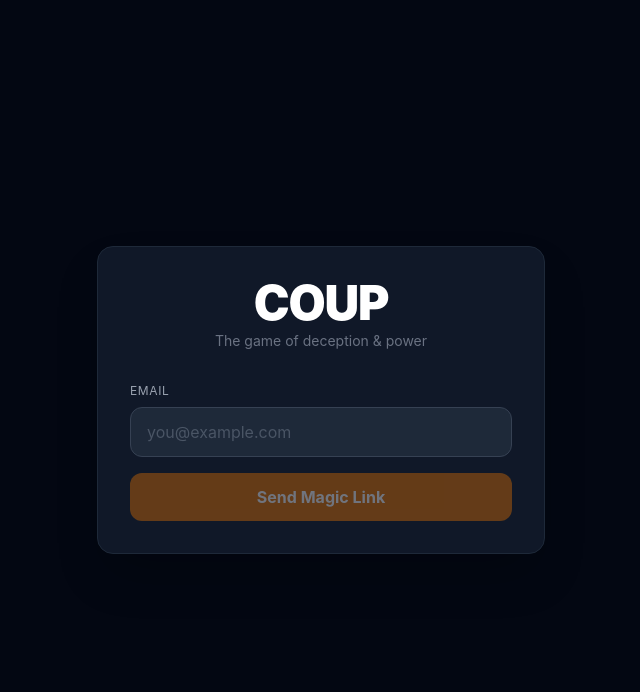
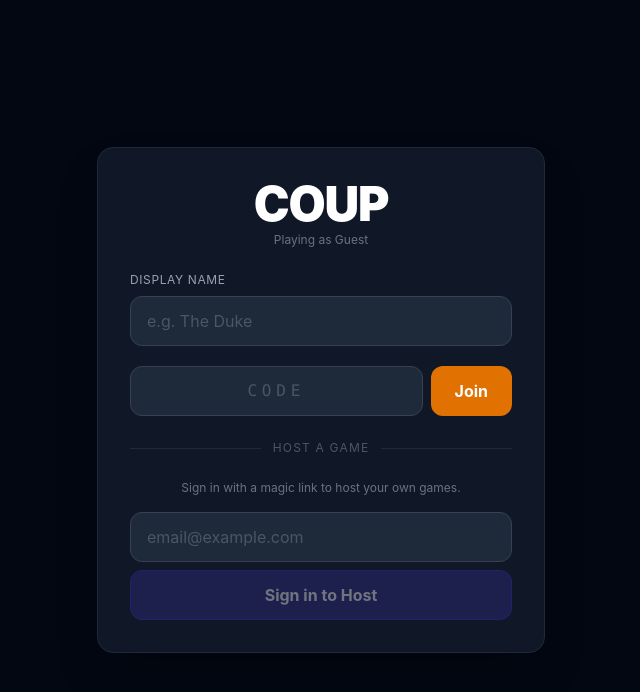
Before and after one commit to Tirthkumar1/Coup, a React (Vite) app: page / in a window 1280 px wide. Shown: the top 692 px of the page, without its empty margins (319-959 px from the left). Built offline with nearby package versions, Linux system fonts and the light colour scheme; no server answers.

Commit message:
Allow guest access: refactor Lobby and add anon RLS policies

```diff
--- a/src/pages/Lobby.tsx
+++ b/src/pages/Lobby.tsx
@@ -60,20 +60,34 @@ export default function Lobby() {
     setLoading(false)
   }
 
+  /* ── Join Room Logic (Shared) ── */
   const handleJoinRoom = async () => {
     if (!displayName.trim()) { setError('Enter a display name'); return }
     if (!joinCode.trim()) { setError('Enter a room code'); return }
     setLoading(true); setError('')
     try {
       localStorage.setItem('coup_display_name', displayName.trim())
+
+      // Determine effective user ID (auth id or guest id)
+      let effectiveId = user?.id
+      if (!effectiveId) {
+        effectiveId = localStorage.getItem('coup_guest_id')
+        if (!effectiveId) {
+          effectiveId = `guest_${Math.random().toString(36).substring(2, 9)}`
+          localStorage.setItem('coup_guest_id', effectiveId)
+        }
+      }
+
       const { data: room, error: re } = await supabase
         .from('rooms').select().eq('code', joinCode.toUpperCase()).single()
       if (re || !room) throw new Error('Room not found')
       if (room.status !== 'waiting') throw new Error('Game already started')
+
       const { error: pe } = await supabase
         .from('players')
-        .insert({ room_id: room.id, user_id: user!.id, display_name: displayName.trim() })
+        .insert({ room_id: room.id, user_id: effectiveId, display_name: displayName.trim() })
       if (pe) throw pe
+
       navigate(`/room/${joinCode.toUpperCase()}`)
     } catch (e: unknown) {
       setError((e as Error).message)
@@ -81,53 +95,15 @@ export default function Lobby() {
     setLoading(false)
   }
 
-  /* ── Unauthenticated ── */
-  if (!user) {
-    return (
-      <main className="min-h-screen bg-gray-950 flex items-center justify-center p-4">
-        <div className="bg-gray-900 rounded-2xl p-8 w-full max-w-md shadow-2xl border border-gray-800">
-          <div className="mb-8 text-center">
-            <h1 className="text-5xl font-black text-white tracking-tight mb-1">COUP</h1>
-            <p className="text-gray-500 text-sm">The game of deception & power</p>
-          </div>
-
-          {magicSent ? (
-            <div className="bg-emerald-950 border border-emerald-700 rounded-xl p-4 text-emerald-300 text-sm text-center">
-              ✓ Magic link sent! Check your email to sign in.
-            </div>
-          ) : (
-            <>
-              <label className="text-gray-400 text-xs uppercase tracking-wider mb-2 block">Email</label>
-              <input
-                type="email"
-                placeholder="you@example.com"
-                value={email}
-                onChange={e => setEmail(e.target.value)}
-                onKeyDown={e => e.key === 'Enter' && handleSendMagicLink()}
-                className="w-full bg-gray-800 border border-gray-700 rounded-xl px-4 py-3 text-white placeholder-gray-600 mb-4 focus:outline-none focus:border-amber-500 transition-colors"
-              />
-              {error && <p className="text-red-400 text-sm mb-3">{error}</p>}
-              <button
-                onClick={handleSendMagicLink}
-                disabled={loading || !email}
-                className="w-full bg-amber-600 hover:bg-amber-500 disabled:opacity-40 text-white font-bold rounded-xl px-4 py-3 transition-colors"
-              >
-                {loading ? 'Sending…' : 'Send Magic Link'}
-              </button>
-            </>
-          )}
-        </div>
-      </main>
-    )
-  }
-
-  /* ── Authenticated ── */
+  /* ── Layout ── */
   return (
     <main className="min-h-screen bg-gray-950 flex items-center justify-center p-4">
       <div className="bg-gray-900 rounded-2xl p-8 w-full max-w-md shadow-2xl border border-gray-800">
         <div className="mb-6 text-center">
           <h1 className="text-5xl font-black text-white tracking-tight mb-1">COUP</h1>
-          <p className="text-gray-500 text-xs">{user.email}</p>
+          <p className="text-gray-500 text-xs">
+            {user ? user.email : 'Playing as Guest'}
+          </p>
         </div>
 
         {/* Display name */}
@@ -142,21 +118,8 @@ export default function Lobby() {
 
         {error && <p className="text-red-400 text-sm mb-4">{error}</p>}
 
-        <button
-          onClick={handleCreateRoom}
-          disabled={loading}
-          className="w-full bg-amber-600 hover:bg-amber-500 disabled:opacity-40 text-white font-bold rounded-xl px-4 py-3 transition-colors mb-4"
-        >
-          {loading ? 'Creating…' : '+ Create Room'}
-        </button>
-
-        <div className="flex items-center gap-3 mb-4">
-          <div className="flex-1 h-px bg-gray-800" />
-          <span className="text-gray-600 text-xs">or join existing</span>
-          <div className="flex-1 h-px bg-gray-800" />
-        </div>
-
-        <div className="flex gap-2">
+        {/* Action: Join (Always Available) */}
+        <div className="flex gap-2 mb-6">
           <input
             type="text"
             placeholder="CODE"
@@ -168,19 +131,63 @@ export default function Lobby() {
           <button
             onClick={handleJoinRoom}
             disabled={loading}
-            className="bg-gray-700 hover:bg-gray-600 disabled:opacity-40 text-white font-bold rounded-xl px-5 py-3 transition-colors"
+            className="bg-amber-600 hover:bg-amber-500 disabled:opacity-40 text-white font-bold rounded-xl px-6 py-3 transition-colors"
           >
             Join
           </button>
         </div>
 
-        <button
-          onClick={() => supabase.auth.signOut()}
-          className="w-full text-gray-600 hover:text-gray-400 text-xs mt-6 transition-colors"
-        >
-          Sign out
-        </button>
+        <div className="flex items-center gap-3 mb-6">
+          <div className="flex-1 h-px bg-gray-800" />
+          <span className="text-gray-600 text-xs uppercase tracking-widest">Host a Game</span>
+          <div className="flex-1 h-px bg-gray-800" />
+        </div>
+
+        {/* Action: Create (Requires Auth) */}
+        {user ? (
+          <>
+            <button
+              onClick={handleCreateRoom}
+              disabled={loading}
+              className="w-full bg-indigo-900 hover:bg-indigo-800 border border-indigo-700 disabled:opacity-40 text-white font-bold rounded-xl px-4 py-3 transition-colors mb-4"
+            >
+              {loading ? 'Creating…' : '+ Create Room'}
+            </button>
+            <button
+              onClick={() => supabase.auth.signOut()}
+              className="w-full text-gray-600 hover:text-gray-400 text-xs mt-2 transition-colors text-center"
+            >
+              Sign out
+            </button>
+          </>
+        ) : (
+          <div className="space-y-4">
+            <p className="text-gray-500 text-xs text-center">Sign in with a magic link to host your own games.</p>
+            {magicSent ? (
+              <div className="bg-emerald-950 border border-emerald-700 rounded-xl p-4 text-emerald-300 text-sm text-center">
+                ✓ Check your email!
+              </div>
+            ) : (
+              <div className="flex flex-col gap-2">
+                <input
+                  type="email"
+                  placeholder="email@example.com"
+                  value={email}
+                  onChange={e => setEmail(e.target.value)}
+                  className="w-full bg-gray-800 border border-gray-700 rounded-xl px-4 py-3 text-white placeholder-gray-600 focus:outline-none focus:border-indigo-500 transition-colors"
+                />
+                <button
+                  onClick={handleSendMagicLink}
+                  disabled={loading || !email}
+                  className="w-full bg-indigo-900 hover:bg-indigo-800 border border-indigo-700 disabled:opacity-40 text-white font-bold rounded-xl px-4 py-3 transition-colors"
+                >
+                  {loading ? 'Sending…' : 'Sign in to Host'}
+                </button>
+              </div>
+            )}
+          </div>
+        )}
       </div>
     </main>
-  )
+  );
 }
```
Also changed, not shown: 1 other file (tests, documents, lock files or other folders).
